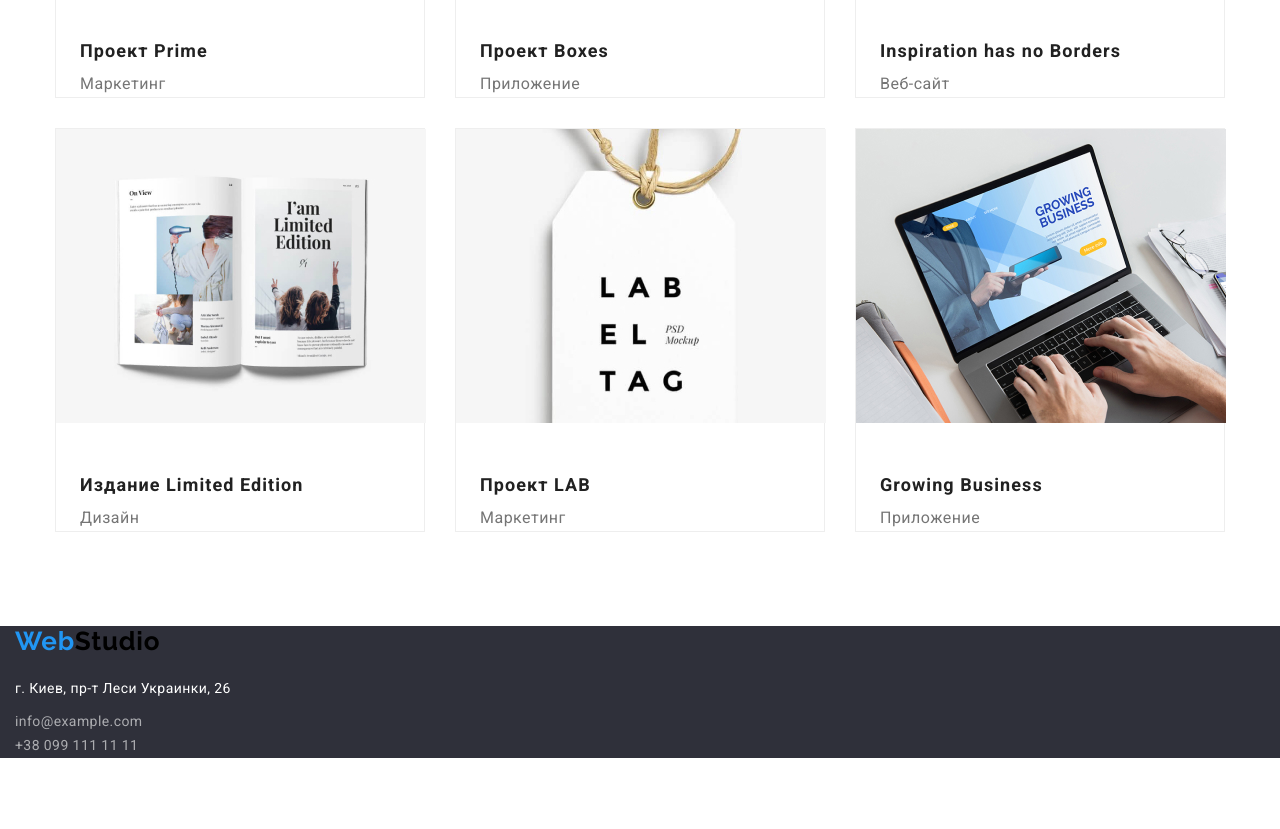
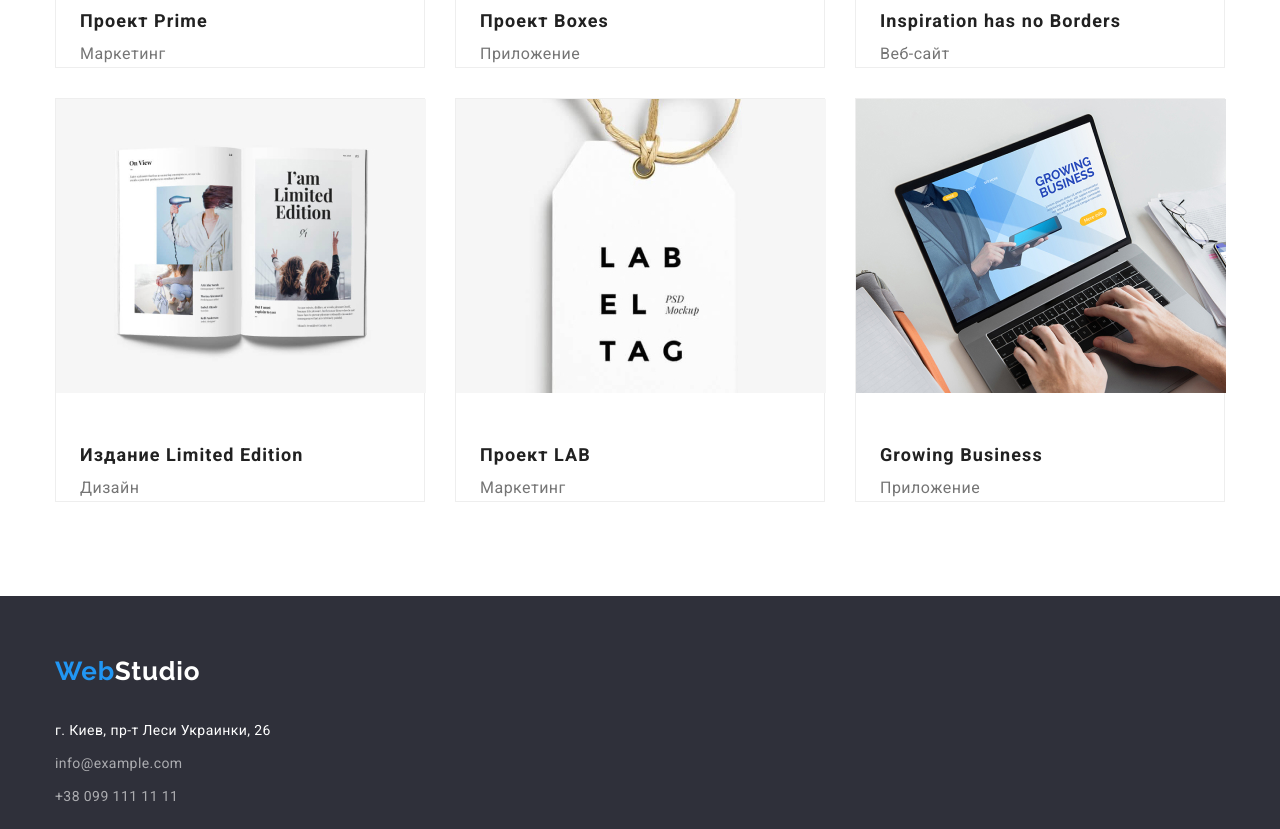
Before and after one commit to OlenaAwd/goit-markup-hw-03, a plain HTML site: page portfolio.html in a window 1280 px wide. Shown: the part 1033-1862 px from the top of the page. Before the commit the page ends 1791 px from the top, so only its background shows below. Drawn offline with nearby package versions, Linux system fonts and the light colour scheme.

Commit message:
finish hw

```diff
--- a/css/styles.css
+++ b/css/styles.css
@@ -49,6 +49,8 @@ p {
 
 a {
   text-decoration: none;
+  margin: 0;
+  padding: 0;
 }
 
 .visually-hidden {
@@ -67,8 +69,6 @@ a {
 
 /*logo*/
 .logo {
-  margin-right: 93px;
-
   color: #000000;
   font-family: Raleway, sans-serif;
   font-weight: 700;
@@ -80,6 +80,10 @@ a {
   color: var(--accent-color);
 }
 
+header {
+  border-bottom: 1px solid #ececec;
+}
+
 /* main nav */
 .main-nav {
   display: flex;
@@ -89,6 +93,7 @@ a {
   margin-left: auto;
   padding-left: 15px;
   padding-right: 15px;
+  align-items: center;
 }
 /* site-nav*/
 .site-nav {
@@ -308,10 +313,6 @@ a {
 /* footer */
 footer {
   background-color: #2f303a;
-  margin-right: auto;
-  margin-left: auto;
-  padding-left: 15px;
-  padding-right: 15px;
 }
 
 .footer-container {
@@ -322,7 +323,7 @@ footer {
   padding-right: 15px;
 
   padding-top: 60px;
-  padding-bottom: 60px;
+  padding-bottom: 20px;
 
   font-weight: 400;
   font-size: 14px;
@@ -332,9 +333,6 @@ footer {
 
 .logo {
   margin-right: 93px;
-  margin-top: 60px;
-  margin-bottom: 20px;
-  /* color: #000000; */
   font-family: Raleway, sans-serif;
   font-weight: 700;
   font-size: 26px;
@@ -346,7 +344,6 @@ footer {
   color: #ffffff;
 }
 address {
-  margin-top: 20px;
   margin-bottom: 9px;
   color: #ffffff;
 }
--- a/portfolio.html
+++ b/portfolio.html
@@ -171,12 +171,16 @@
 
     <!--Подвал сайта-->
     <footer>
-        <a href="./index.html" class="logo"><span class="logo-accent">Web</span>Studio</a>
-        <address class="address"> г. Киев, пр-т Леси Украинки, 26</address>
-        <ul>
-            <li><a href="mailto:info@example.com" class="footer-link">info@example.com</a></li>
-            <li><a href="tel:+380991111111" class="footer-link">+38 099 111 11 11</a></li>
-        </ul>
+        <div class="footer-container">
+            <a href="./index.html" class="logo">
+                <p><span class="logo-accent">Web</span><span class="logo-footer">Studio</span></p>
+                </a>
+                <address> г. Киев, пр-т Леси Украинки, 26</address>
+                <ul class="footer-list">
+                    <li class="item"><a href="mailto:info@example.com" class="footer-link">info@example.com</a></li>
+                    <li class="item"><a href="tel:+380991111111" class="footer-link">+38 099 111 11 11</a></li>
+                </ul>
+        </div>
     </footer>
 </body>
 
```
